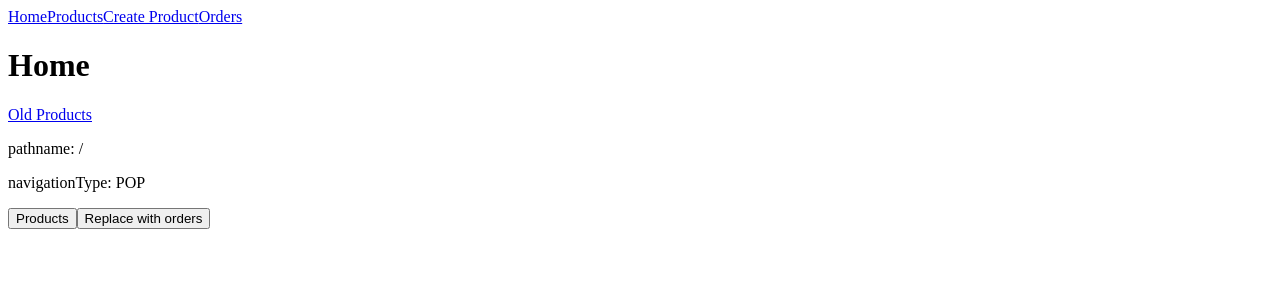
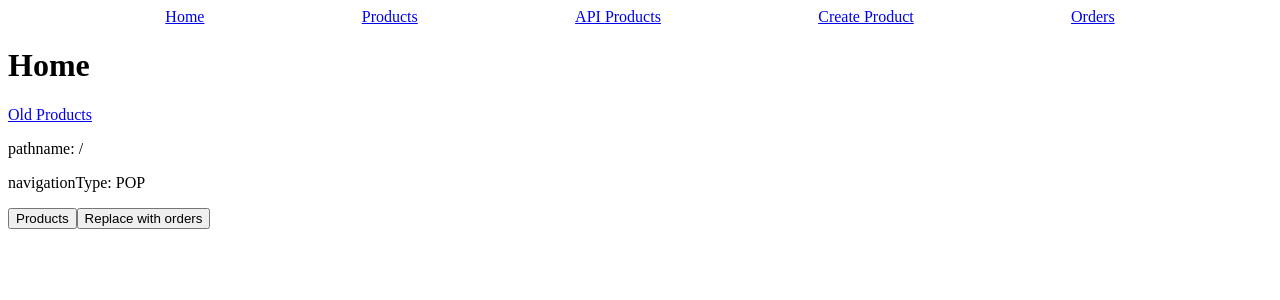
Before and after one commit to ankurnecessary/react-router-learning, a React (Vite) app in the folder lesson2/part2/project/react-router-learning/: page / in a window 1280 px wide. Shown: the top 300 px of the page. Built offline with nearby package versions, Linux system fonts and the light colour scheme.

Commit message:
[lesson 12][part 1] Add /products/api-products link in header

```diff
--- a/lesson2/part2/project/react-router-learning/src/pages/PageTemplate.tsx
+++ b/lesson2/part2/project/react-router-learning/src/pages/PageTemplate.tsx
@@ -4,7 +4,7 @@ import NavigationDetails from './NavigationDetails';
 const PageTemplate = () => {
   return (
     <div>
-      <nav>
+      <nav style={{ display: 'flex', justifyContent: 'space-evenly' }}>
         <NavLink
           to='/'
           className={({ isActive }) => (isActive ? 'active' : '')}
@@ -17,6 +17,13 @@ const PageTemplate = () => {
           end
         >
           Products
+        </NavLink>
+        <NavLink
+          to='/products/api-products'
+          className={({ isActive }) => (isActive ? 'active' : '')}
+          end
+        >
+          API Products
         </NavLink>
         <NavLink
           to='/products/new'
```
